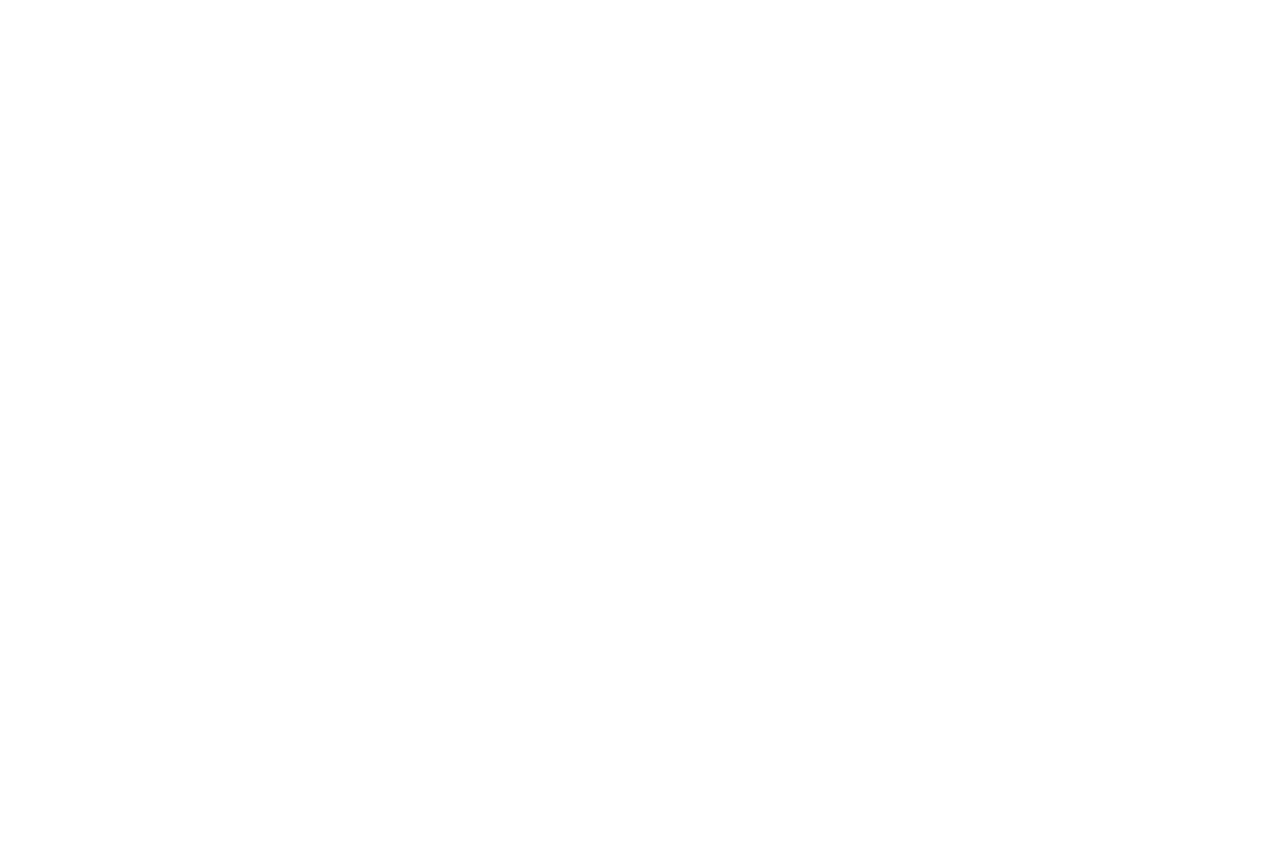
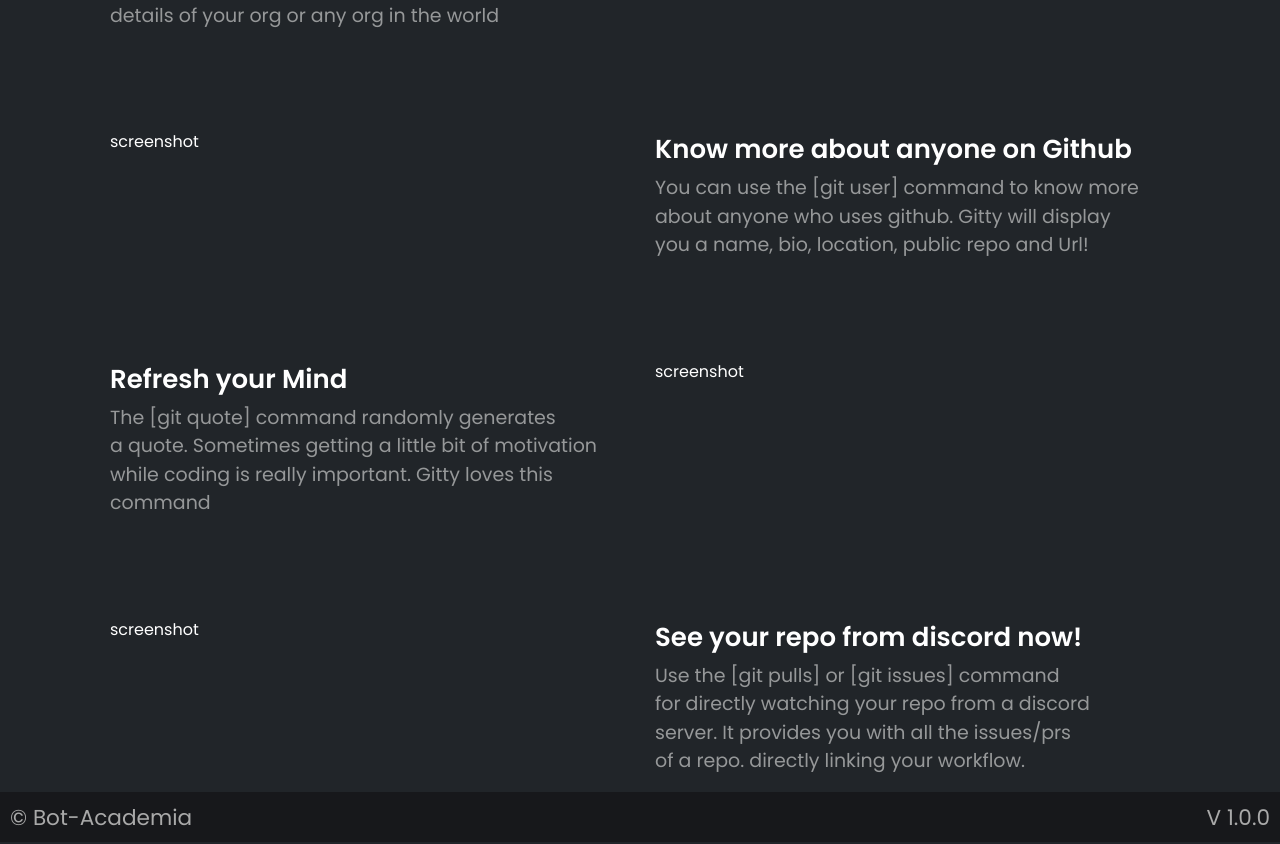
Before and after one commit to Bot-Academia/gitty-frontend, a Vue app: page / in a window 1280 px wide. Shown: the part 284-1128 px from the top of the page. Before the commit the page ends 800 px from the top, so only its background shows below. Built offline with nearby package versions, Linux system fonts and the light colour scheme; some icons are missing.

Commit message:
footer and features

```diff
--- a/public/index.html
+++ b/public/index.html
@@ -6,6 +6,8 @@
     <meta name="viewport" content="width=device-width,initial-scale=1.0" />
     <link rel="icon" href="<%= BASE_URL %>favicon.ico" />
     <title>Gitty</title>
+    <link href="https://fonts.googleapis.com/css2?family=Poppins:wght@300;400;600&display=swap" rel="stylesheet">
+
     <!-- CSS only -->
   <link rel="stylesheet" href="https://cdnjs.cloudflare.com/ajax/libs/font-awesome/5.13.1/css/brands.min.css">
 <link rel="stylesheet" href="https://stackpath.bootstrapcdn.com/bootstrap/4.5.0/css/bootstrap.min.css" integrity="sha384-9aIt2nRpC12Uk9gS9baDl411NQApFmC26EwAOH8WgZl5MYYxFfc+NcPb1dKGj7Sk" crossorigin="anonymous">
--- a/src/App.vue
+++ b/src/App.vue
@@ -1,20 +1,39 @@
 <template>
-  <div id="app">
+  <div>
    <appheader></appheader>
+    <features></features>
+      <appfooter></appfooter>
   </div>
 </template>
 
 <script>
 import header from "./components/header.vue";
+import footer from "./components/footer";
+import screenshot from "./components/screenshot";
 
 export default {
   name: "App",
   components: {
     appheader: header,
+      appfooter: footer,
+      features: screenshot
   },
 };
 </script>
 
 <style>
-
+    body {
+        font-family: 'Poppins', sans-serif;
+        background-color: #212529;
+        min-height: 100%;
+        display: flex;
+        flex-direction: column;
+    }
+    html {
+        scroll-behavior: smooth;
+        min-height: 100%;
+        min-width: 100%;
+        position: relative;
+        max-width: 100%;
+    }
 </style>
--- /dev/null
+++ b/src/components/footer.vue
@@ -0,0 +1,53 @@
+<template>
+  <div class="footer" id="footers">
+    <p>
+        <span class="copyright">&copy; <a href="https://github.com/Bot-Academia" target="_blank">Bot-Academia</a></span>
+        <span class="version">V 1.0.0</span>
+    </p>
+  </div>
+</template>
+
+<script>
+export default {
+  name: "appfooter",
+};
+</script>
+
+<style scoped>
+a {
+    color:darkgray;
+  text-decoration: none;
+}
+a:hover{
+    color: white;
+      transition: 0.3s;
+}
+.footer {
+    height: 50px;
+  font-family: 'Poppins', sans-serif;
+  font-size: large;
+  position: relative;
+  bottom: 0;
+  width: 100%;
+  left: 0;
+  background-color: rgb(23, 24, 27);
+  color:darkgray;
+  text-align: center;
+
+}
+p {
+  font-size: larger;
+}
+.version{
+    float: right;
+    margin-top: 10px;
+    margin-right: 10px;
+    margin-bottom: 10px;
+}
+.copyright{
+    margin-left: 10px;
+    margin-top: 10px;
+    float: left;
+    margin-bottom: 10px;
+}
+</style>
--- /dev/null
+++ b/src/components/screenshot.vue
@@ -0,0 +1,80 @@
+<template>
+    <div>
+        <div class="container">
+
+            <div class="row">
+                <div class="col-sm">
+                    <div class="title">Easily Integrate your Github Org</div>
+                    <div class="desc">Use our [git addorg] command to set the deafult <br>
+                                      org for your discord server. In addition to this <br>
+                                      you can use the [git org] command for displaying <br>
+                                      details of your org or any org in the world  </div>
+                </div>
+                <div class="col-sm">
+                    screenshot
+                </div>
+            </div>
+
+            <div class="row">
+                <div class="col-sm">
+                    screenshot
+                </div>
+                <div class="col-sm">
+                    <div class="title">Know more about anyone on Github</div>
+                    <div class="desc">You can use the [git user] command to know more <br>
+                                      about anyone who uses github. Gitty will display <br>
+                                      you a name, bio, location, public repo and Url!  </div>
+                </div>
+            </div>
+
+            <div class="row">
+                <div class="col-sm">
+                    <div class="title">Refresh your Mind</div>
+                    <div class="desc">The [git quote] command randomly generates <br>
+                        a quote. Sometimes getting a little bit of motivation <br>
+                        while coding is really important. Gitty loves this command</div>
+                </div>
+                <div class="col-sm">
+                    screenshot
+                </div>
+            </div>
+
+            <div class="row">
+                <div class="col-sm">
+                    screenshot
+                </div>
+                <div class="col-sm">
+                    <div class="title">See your repo from discord now!</div>
+                    <div class="desc">Use the [git pulls] or [git issues] command <br>
+                                      for directly watching your repo from a discord <br>
+                                      server. It provides you with all the issues/prs <br>
+                                      of a repo. directly linking your workflow.  </div>
+                </div>
+            </div>
+
+        </div>
+    </div>
+</template>
+
+<script>
+
+</script>
+
+<style scoped>
+.col-sm{
+    font-family: 'Poppins', sans-serif;
+    color: white;
+}
+    .title{
+        font-size: 26px;
+        font-weight: 800;
+    }
+    .desc{
+        font-size: 19px;
+        color: #969899;
+        margin-top: 5px;
+    }
+    .row{
+        margin: 100px 10px 10px 10px;
+    }
+</style>
```
